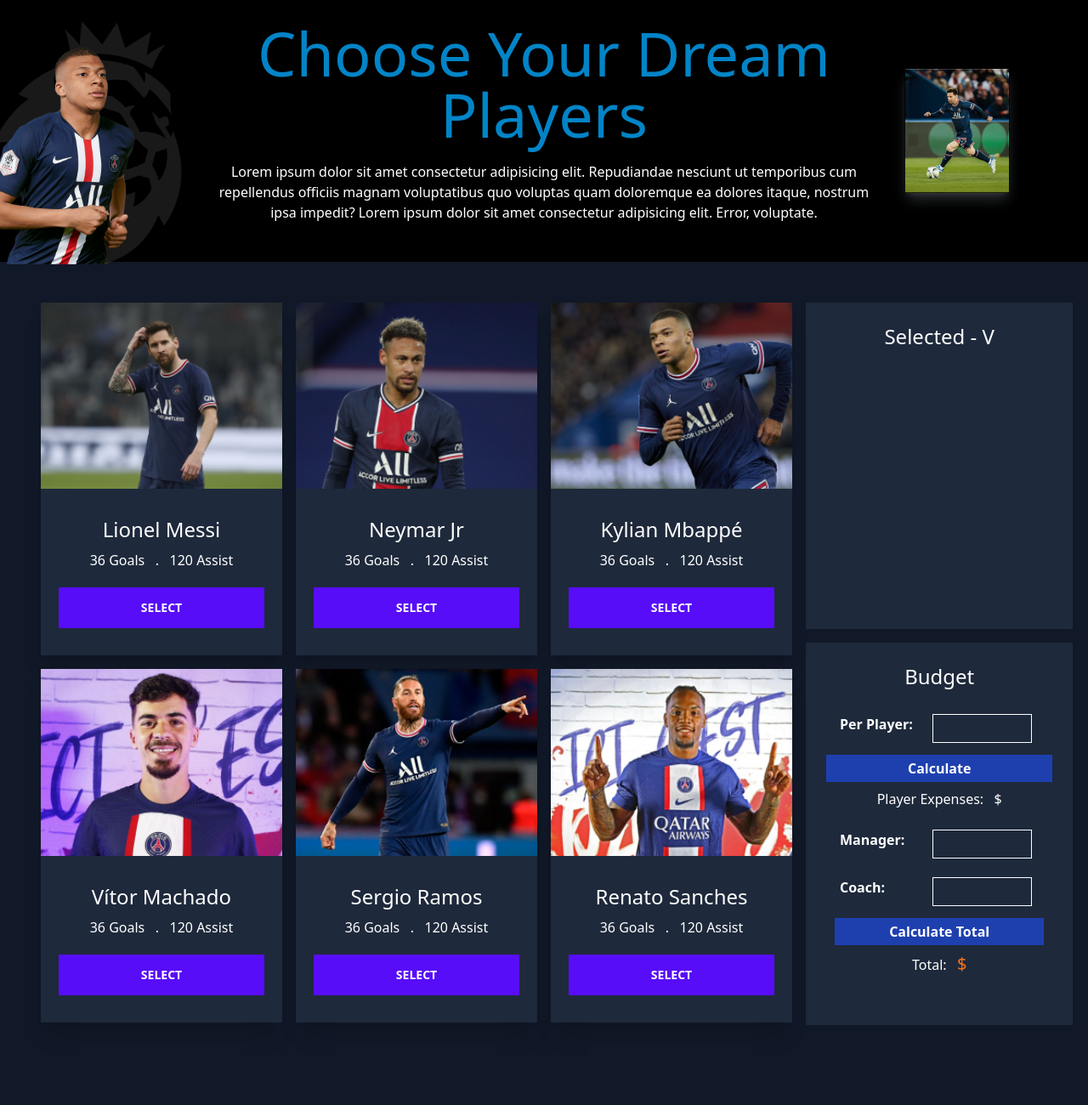
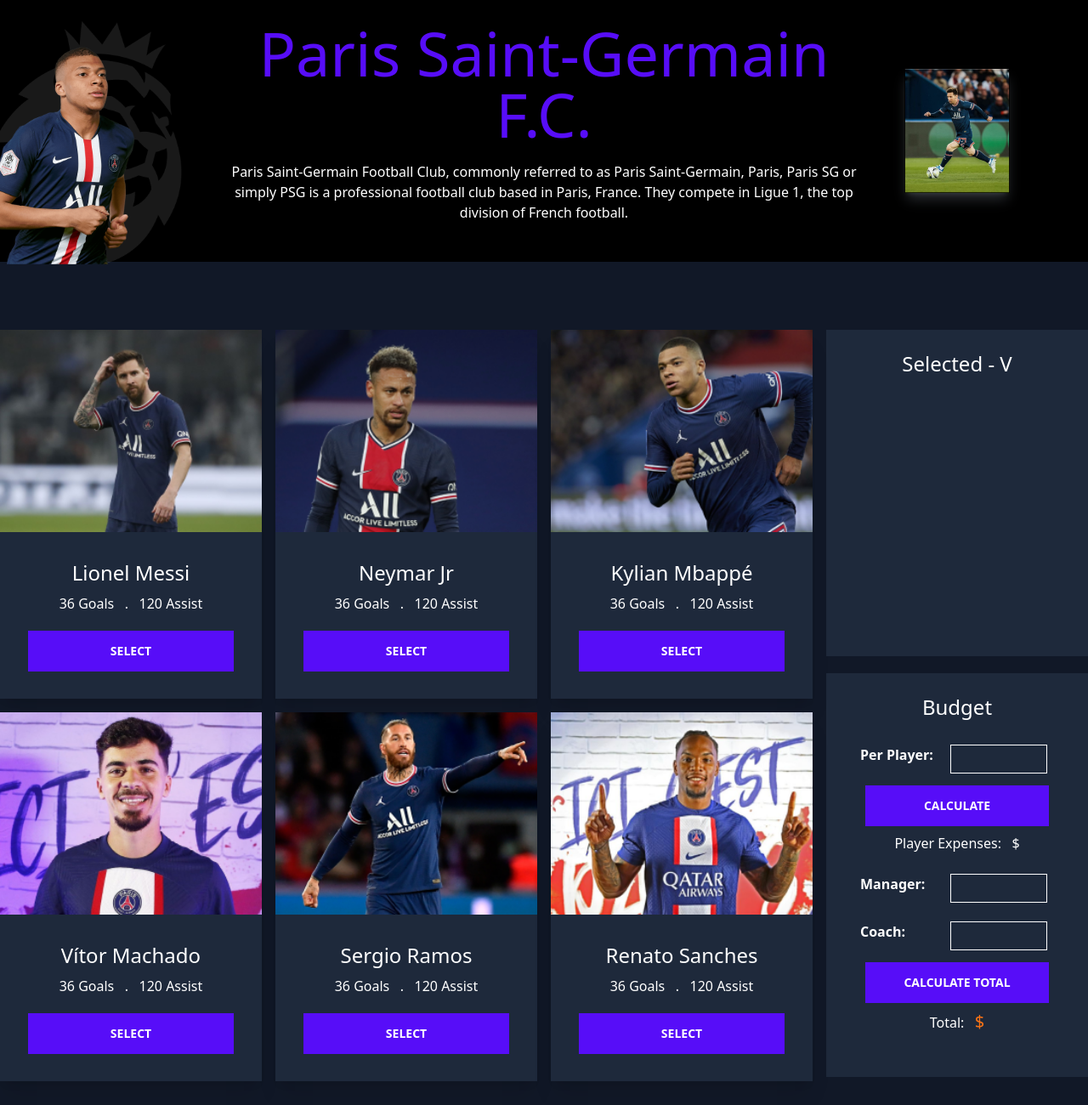
Before and after one commit to tahmina-97/select-best-five, a plain HTML site: page index.html in a window 1280 px wide. Shown: the top 1300 px of the page at 85% size. Drawn offline with nearby package versions, Linux system fonts and the light colour scheme.

Commit message:
comment add

```diff
--- a/index.html
+++ b/index.html
@@ -13,31 +13,32 @@
     <title>Choose Players</title>
     <style>
         .height{
-            height: 450px;
+            height: 475px;
         }
-
-
     </style>
 </head>
 <body>
+  <!-- header section starts  -->
     <header class="">
         <div class="grid grid-cols-5 bg-black">
             <div class="-mb-5">
                 <img src="images/banner-player.png" alt="">
             </div>
             <div class="col-span-3 flex flex-col h-full items-center justify-center">
-                <h1 class="text-sky-600 text-7xl font-medium text-center">Choose Your Dream Players</h1>
-                <p class="text-white text-center py-5">Lorem ipsum dolor sit amet consectetur adipisicing elit. Repudiandae nesciunt ut temporibus cum repellendus officiis magnam voluptatibus quo voluptas quam doloremque ea dolores itaque, nostrum ipsa impedit? Lorem ipsum dolor sit amet consectetur adipisicing elit. Error, voluptate. </p>
+                <h1 class="text-primary text-7xl font-medium text-center">Paris Saint-Germain F.C.</h1>
+                <p class="text-white text-center py-5">Paris Saint-Germain Football Club, commonly referred to as Paris Saint-Germain, Paris, Paris SG or simply PSG is a professional football club based in Paris, France. They compete in Ligue 1, the top division of French football. </p>
             </div>
             <div class="my-auto ml-10">
                 <img class="shadow-gray-500/40 shadow-lg" src="images/psg-logo.png" alt="">
             </div>
         </div>
     </header>
+    <!-- header section ends  -->
 
     <main>
+      <!-- players section html -->
         <section class="bg-gray-900">
-            <div class="container mx-auto p-12">
+            <div class="container mx-auto py-20">
                 <div class="grid grid-cols-4 gap-4">
                     <!-- players information  -->
                     <div class="col-span-3">
@@ -108,7 +109,8 @@
                                     <button onclick="selectToAdd(this)" class="btn btn-primary px-24 rounded-none text-white font-semibold" >SELECT</button>
                                   </div>
                                 </div>
-                              </div>
+                            </div>
+
 
                         </div>
                     </div>
@@ -133,7 +135,7 @@
                                 <h5 class="font-semibold p-4 mb-2">Per Player: <input id="cost-per-player" class="float-right w-1/2 border border-white bg-slate-800  py-1 px-2 mx-2" type="text"></h5>
 
                                 <div class="card-actions justify-center">
-                                    <button id="btn-calculate" class=" bg-blue-800 hover:bg-blue-600 px-24 py-1 text-white font-semibold" >Calculate</button>
+                                    <button id="btn-calculate" class="btn btn-primary w-5/6 mx-auto rounded-none text-white font-semibold" " >Calculate</button>
                                 </div>
 
                                 <h3 class="m-2 text-center font-medium">Player Expenses: &nbsp; $<span id="player-expense"></span> </h3>
@@ -142,7 +144,7 @@
                                 <h5 class="font-semibold p-4">Manager: <input id="cost-manager" class="float-right w-1/2 border border-white bg-slate-800  py-1 px-2 mx-2" type="text"></h5>
                                 <h5 class="font-semibold p-4 mb-2">Coach: <input id="cost-coach" class="float-right   w-1/2 border border-white bg-slate-800  py-1 px-2 mx-2" type="text"></h5>
                                 <div class="card-actions justify-center">
-                                    <button id="btn-calculate-total" class=" bg-blue-800 hover:bg-blue-600 px-16 py-1 text-white font-semibold" >Calculate Total</button>
+                                    <button id="btn-calculate-total" class=" btn btn-primary w-5/6 mx-auto rounded-none text-white font-semibold" >Calculate Total</button>
                                 </div>
 
                                 <h3 class="m-2 text-center font-medium">Total: &nbsp;  <span class="text-orange-500 text-xl">$<span id="total-expense" ></span></span> </h3>
@@ -160,6 +162,8 @@
 
     </main>
     <div class="divider bg-gray-900 m-0"></div>
+
+    <!-- footer section html -->
     <footer class="footer p-10 bg-gray-900 text-neutral-content">
         <div>
           <svg width="50" height="50" viewBox="0 0 24 24" xmlns="http://www.w3.org/2000/svg" fill-rule="evenodd" clip-rule="evenodd" class="fill-current"><path d="M22.672 15.226l-2.432.811.841 2.515c.33 1.019-.209 2.127-1.23 2.456-1.15.325-2.148-.321-2.463-1.226l-.84-2.518-5.013 1.677.84 2.517c.391 1.203-.434 2.542-1.831 2.542-.88 0-1.601-.564-1.86-1.314l-.842-2.516-2.431.809c-1.135.328-2.145-.317-2.463-1.229-.329-1.018.211-2.127 1.231-2.456l2.432-.809-1.621-4.823-2.432.808c-1.355.384-2.558-.59-2.558-1.839 0-.817.509-1.582 1.327-1.846l2.433-.809-.842-2.515c-.33-1.02.211-2.129 1.232-2.458 1.02-.329 2.13.209 2.461 1.229l.842 2.515 5.011-1.677-.839-2.517c-.403-1.238.484-2.553 1.843-2.553.819 0 1.585.509 1.85 1.326l.841 2.517 2.431-.81c1.02-.33 2.131.211 2.461 1.229.332 1.018-.21 2.126-1.23 2.456l-2.433.809 1.622 4.823 2.433-.809c1.242-.401 2.557.484 2.557 1.838 0 .819-.51 1.583-1.328 1.847m-8.992-6.428l-5.01 1.675 1.619 4.828 5.011-1.674-1.62-4.829z"></path></svg>
```
Also changed, not shown: js/app.js (+10 -2 lines), js/utilities.js (+9 -0 lines), images/players/player-7.jpg (added).
